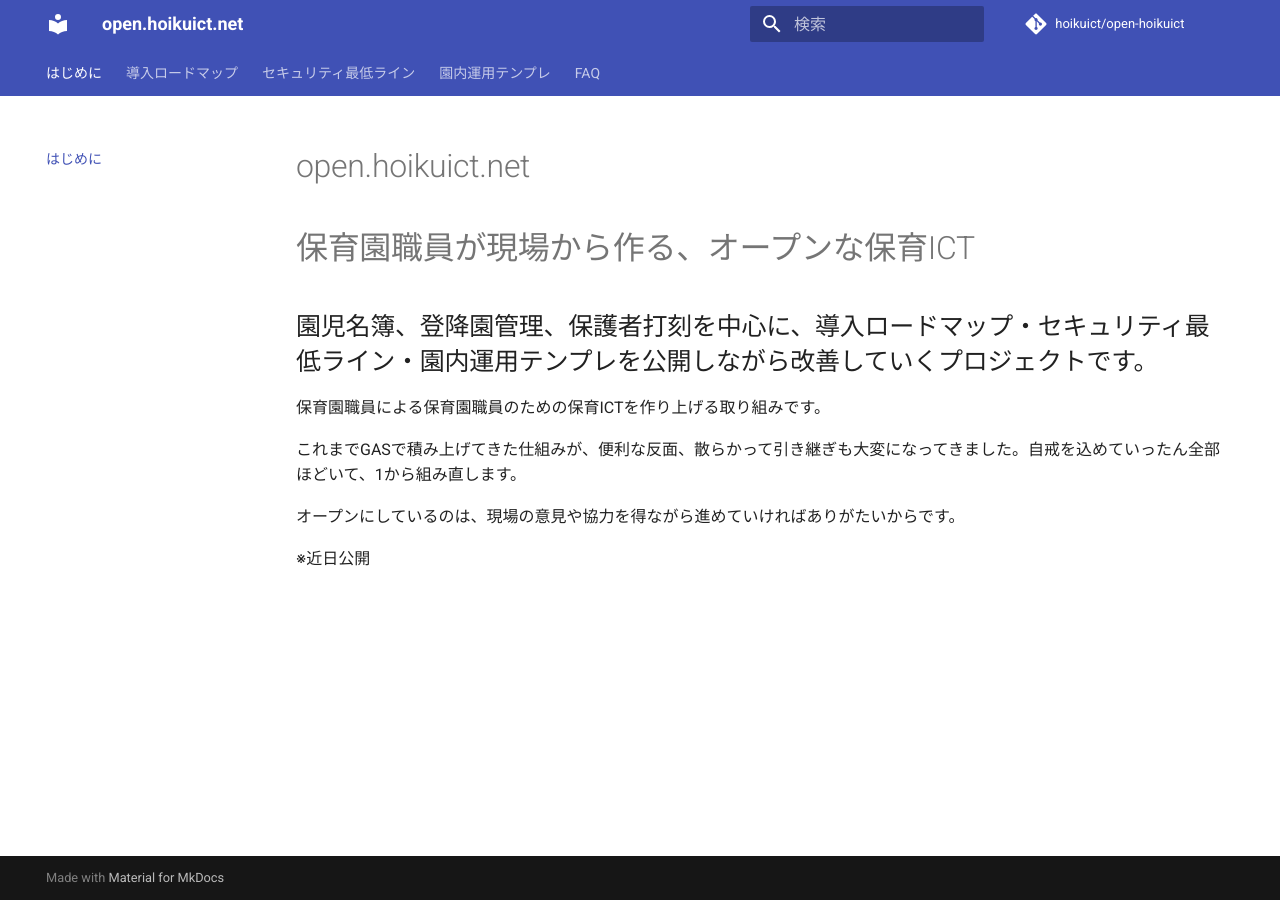
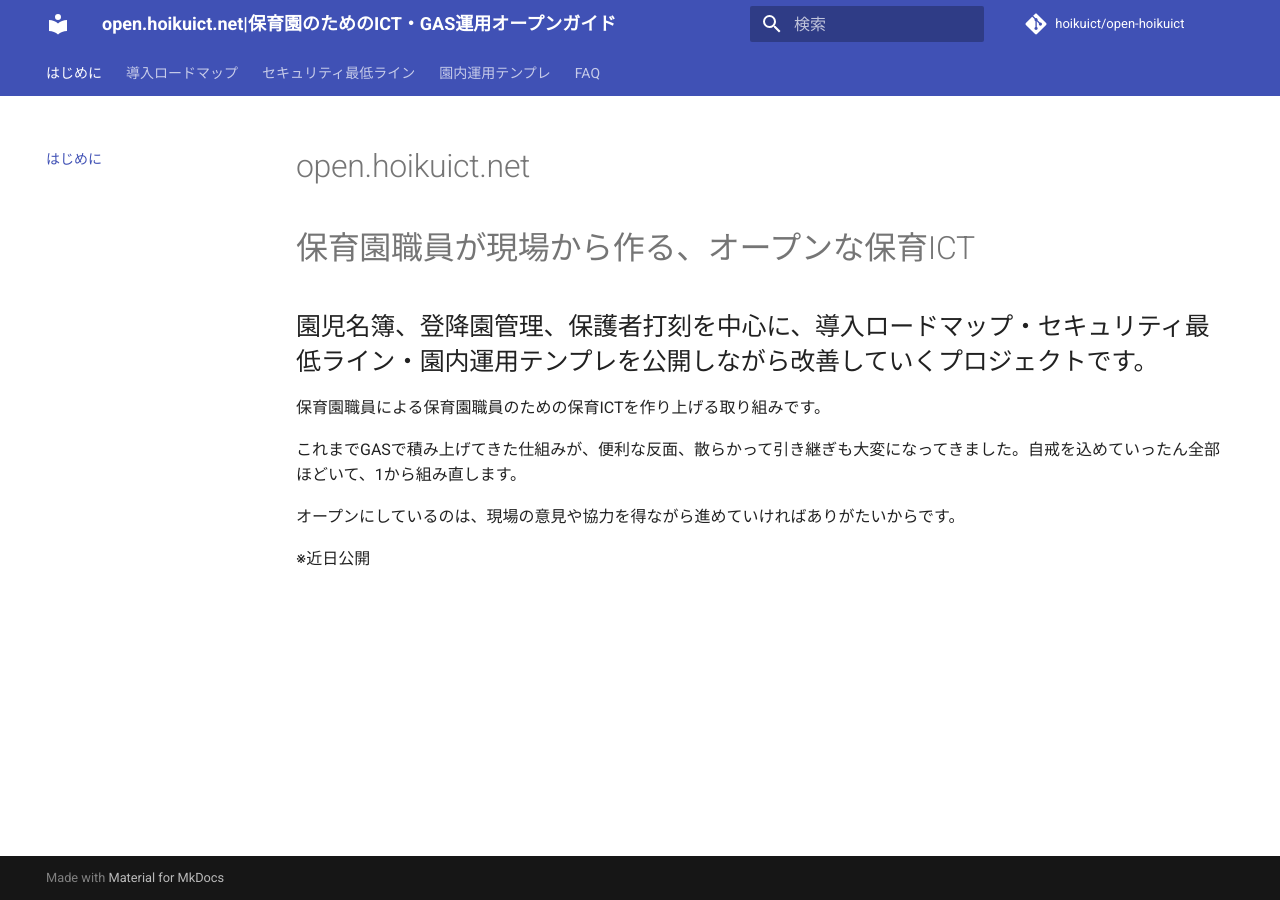
Before and after one commit to hoikuict/open-hoikuict, an MkDocs documentation site: the page built from docs/index.md, in a window 1280 px wide. Built offline with MkDocs 1.6.1 and Material for MkDocs 9.7.7, drawn with Linux system fonts in a browser that asks for light colours; comment, search, counter and statistics services are not loaded.

Commit message:
20260309

```diff
--- a/mkdocs.yml
+++ b/mkdocs.yml
@@ -1,8 +1,9 @@
 repo_name: hoikuict/open-hoikuict
 repo_url: https://github.com/hoikuict/open-hoikuict
 edit_uri: edit/main/docs/
-site_name: open.hoikuict.net
+site_name: open.hoikuict.net|保育園のためのICT・GAS運用オープンガイド
 site_url: https://open.hoikuict.net/
+site_description: 保育園職員による、保育現場のためのICT化ノウハウ共有サイト。
 theme:
   name: material
   language: ja
@@ -12,7 +13,8 @@ theme:
     - toc.integrate
     - search.suggest
     - search.highlight
-
+plugins:
+  - search
 nav:
   - はじめに: index.md
   - 導入ロードマップ: roadmap.md
```
